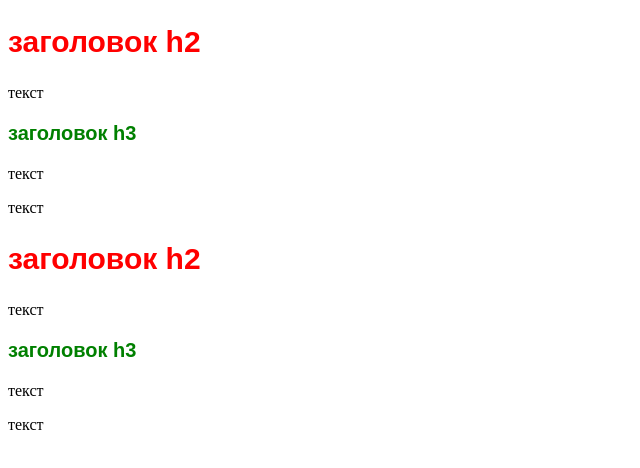
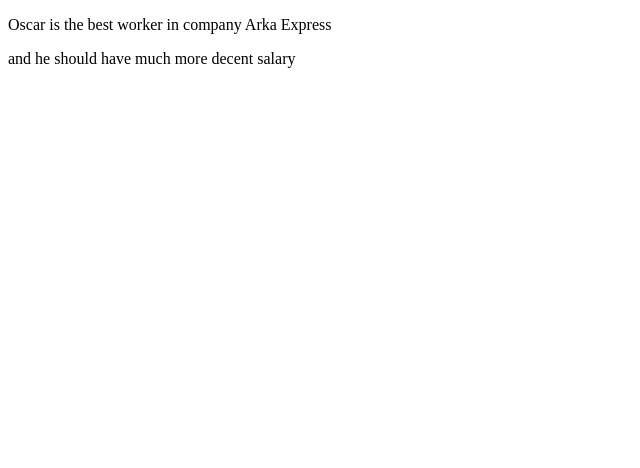
Before and after one commit to olehivoniuk/Programmimg---Plan-of-learning, a plain HTML site: page selectors.html in a window 1280 px wide. Shown: the whole page, without its empty margins (0-640 px from the left). Drawn offline with Linux system fonts and the light colour scheme.

Commit message:
changed body

```diff
--- a/selectors.html
+++ b/selectors.html
@@ -8,21 +8,7 @@
     <link rel="stylesheet" href="styles1.css" />
   </head>
   <body>
-    <div class="block">
-      <h2 class="header">заголовок h2</h2>
-      <p>текст</p>
-
-      <h3 class="header">заголовок h3</h3>
-      <p>текст</p>
-      <p>текст</p>
-    </div>
-    <div class="block">
-      <h2 class="header">заголовок h2</h2>
-      <p>текст</p>
-
-      <h3 class="header">заголовок h3</h3>
-      <p>текст</p>
-      <p>текст</p>
-    </div>
+    <p class="eee">Oscar is the best worker in company Arka Express</p>
+    <p class="bbb">and he should have much more decent salary</p>
   </body>
 </html>
```
